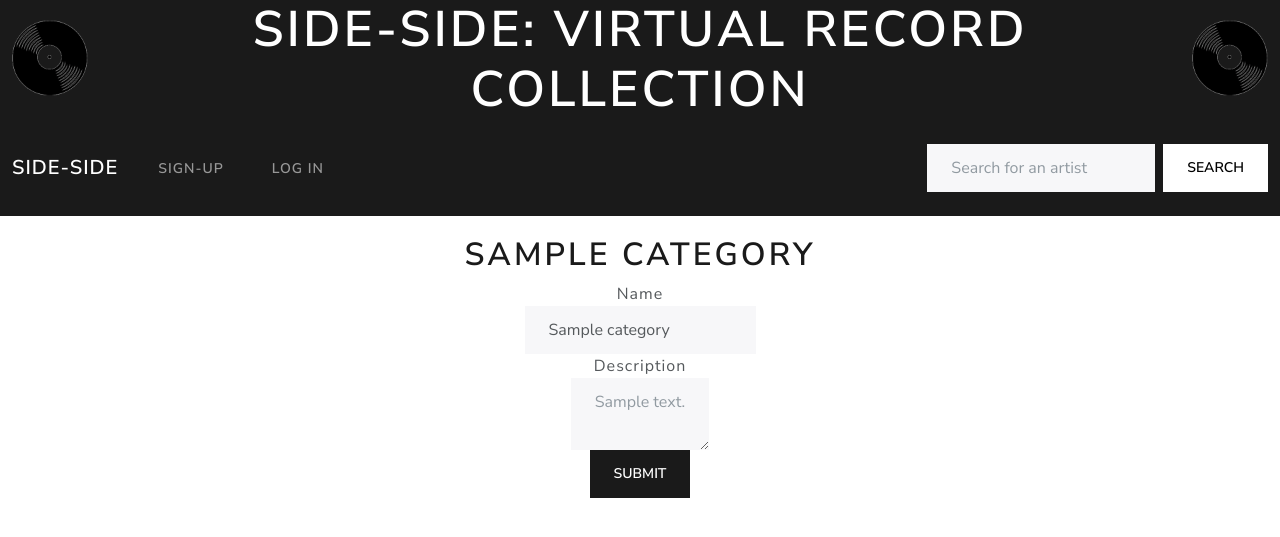
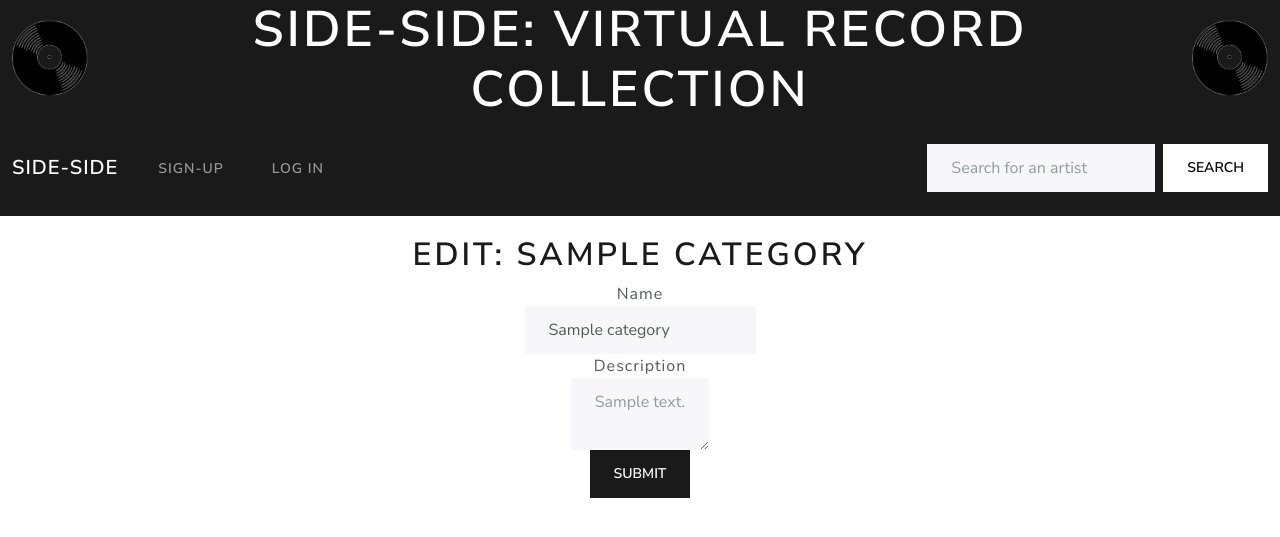
Before and after one commit to zbrose/side-side, a Node server app: page /categories/edit/1 in a window 1280 px wide. Shown: the top 537 px of the page. Run offline with Node 20, Linux system fonts and the light colour scheme; tables that the repository leaves empty hold one stand-in row (values such as "Sample post"); some libraries are stand-ins or nearby versions.

Commit message:
styling 3

```diff
--- a/TO-DO.txt
+++ b/TO-DO.txt
@@ -23,4 +23,6 @@ TO DO
 - create a 'remove album from category' button
 - display how many album are in each category
 - displaying category names under albums that they belong to
+
+
 - update routing chart
--- a/public/css/style.css
+++ b/public/css/style.css
@@ -1,12 +1,12 @@
-:root {
-    --gradient: linear-gradient(90deg, rgba(255,255,255,1) 0%, rgba(0,0,0,1) 100%);
-}
+
 
 .flex-box {
     display: flex;
     justify-content: space-evenly;
     align-items: center;
     flex-wrap: wrap;
+    max-width: 1500px;
+    margin:  auto;
 }
 
 .album-container {
@@ -45,7 +45,6 @@
 .collection-container{
     display: flex;
     flex-direction: column;
-    flex-wrap: wrap;
     justify-content: space-evenly;
     align-items: center;
     width: 400px;
@@ -59,6 +58,7 @@
  .center {
     text-align: center;
     margin: 20px auto;
+    max-width: 1500px;
 }
 img{
     border-radius: 10px;
@@ -98,10 +98,3 @@ p{
 form {
     display: inline-block;
 }
-/* nav {
-    margin: 0 0 20px 0;
-}
-
-h4{
-    margin: 0 0 20px 0;
-}
--- a/views/categories/edit.ejs
+++ b/views/categories/edit.ejs
@@ -1,6 +1,6 @@
 <div class="center">
 
-<h1><%= category.name %></h1>
+<h1> Edit: <%= category.name %></h1>
 
 
 <form action="/categories/<%=category.id%>/?_method=PUT" method="POST">
--- a/views/users/profile.ejs
+++ b/views/users/profile.ejs
@@ -24,4 +24,4 @@
 
         </div>
     <% }) %>
-<div>
+    </div>
```
